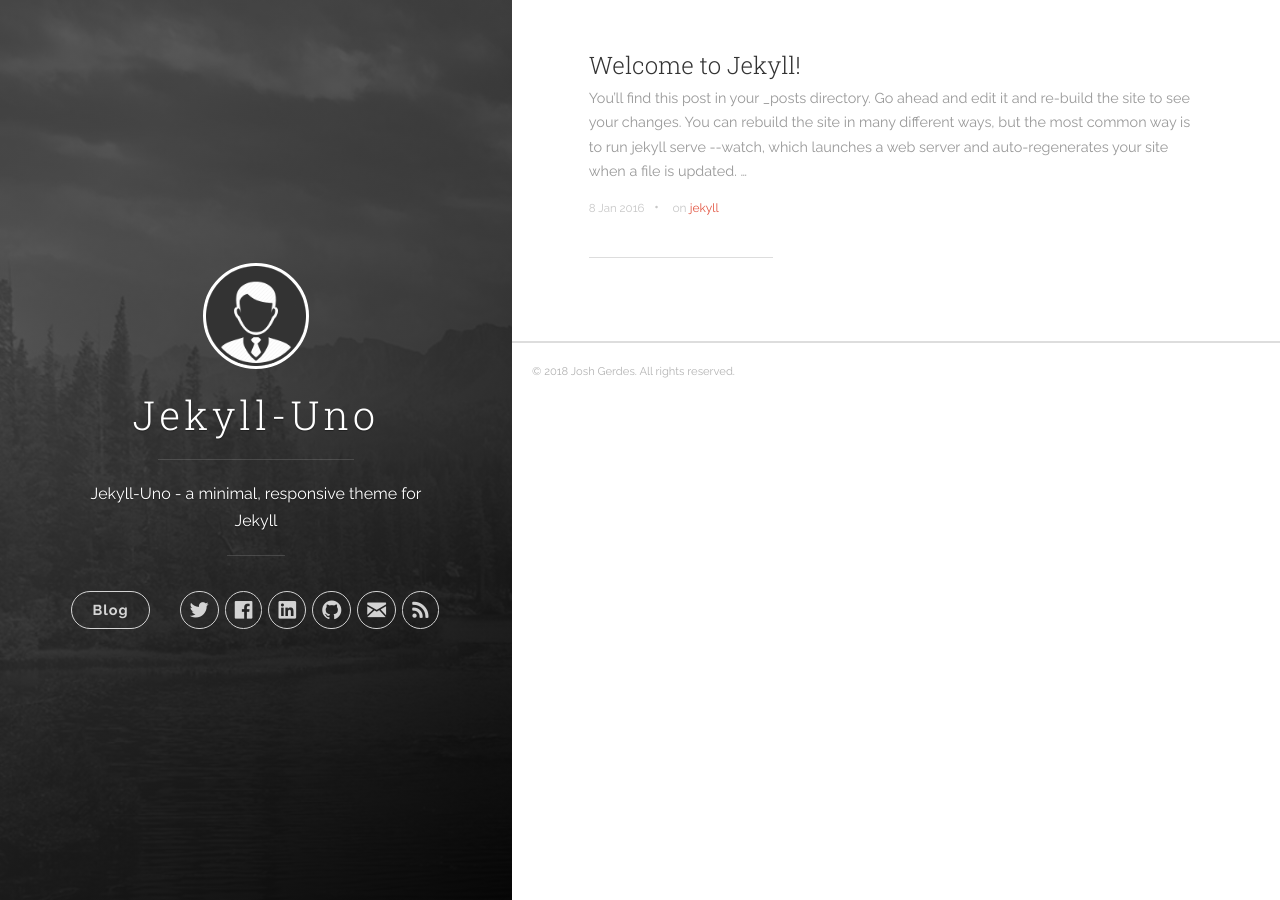
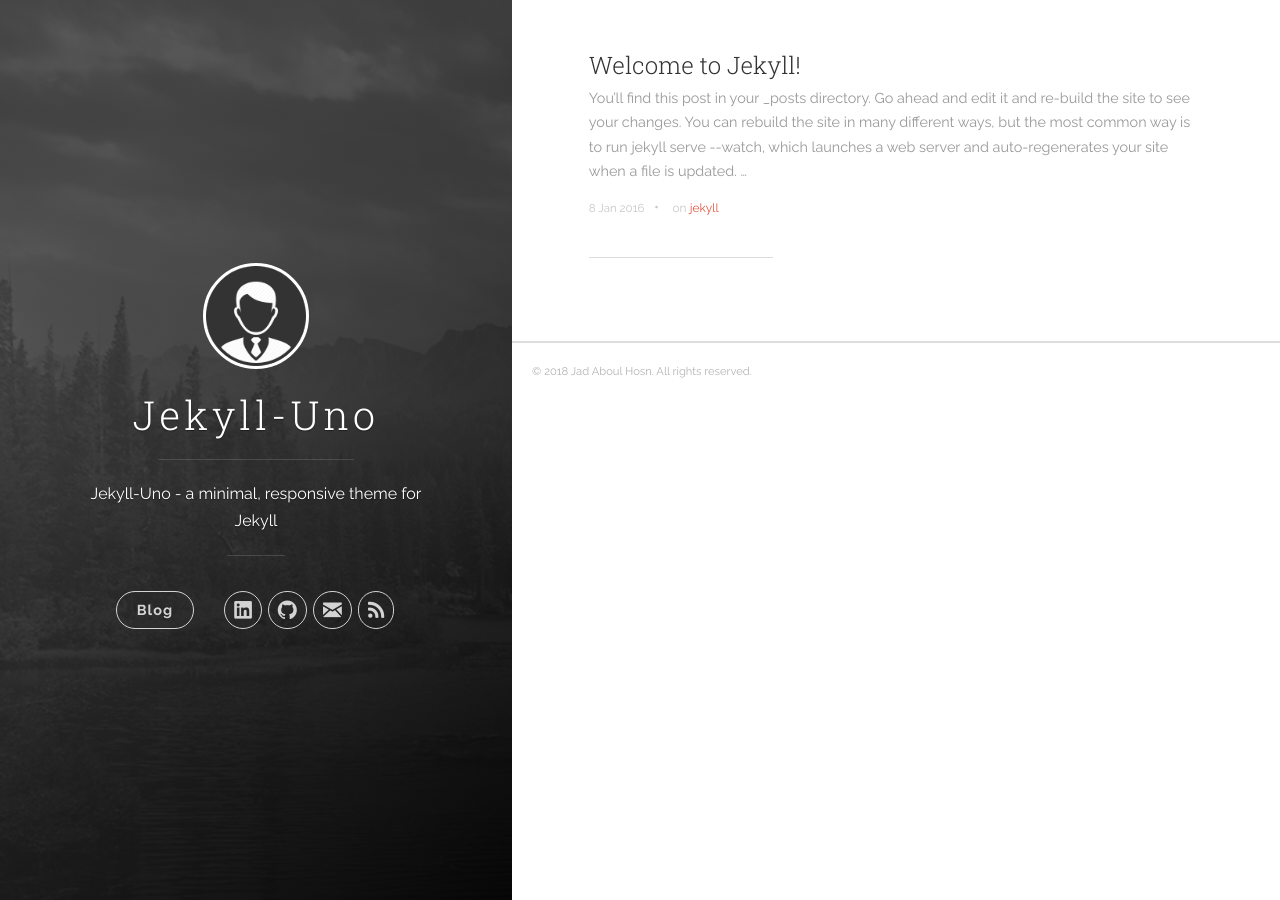
Before and after one commit to jadhosn/jadhosn.github.io, a Jekyll site: the page built from index.html, in a window 1280 px wide. Built offline with Jekyll 4.4.1, drawn with Linux system fonts in a browser that asks for light colours; the list of posts is cut into pages by our own code.

Commit message:
config basic

```diff
--- a/_config.yml
+++ b/_config.yml
@@ -3,16 +3,17 @@ title: Jekyll-Uno
 description: 'Jekyll-Uno - a minimal, responsive theme for Jekyll'
 url: 'http://jadhosn.github.io'
 baseurl: ''
+
 # google_analytics: 'UA-XXXXXX-X'
 # disqus_shortname: 'your-disqus-name'
 
 author:
-  name: 'Josh Gerdes'
-  email: josh@joshgerdes.com
-  twitter_username: joshgerdes
-  facebook_username: joshgerdes
-  github_username:  joshgerdes
-  linkedin_username:  joshgerdes
+  name: 'Jad Aboul Hosn'
+  email: jadhosn@asu.edu
+  #twitter_username: joshgerdes
+  #facebook_username: joshgerdes
+  github_username:  jadhosn
+  linkedin_username:  jadahosn
 
 defaults:
   -
```
